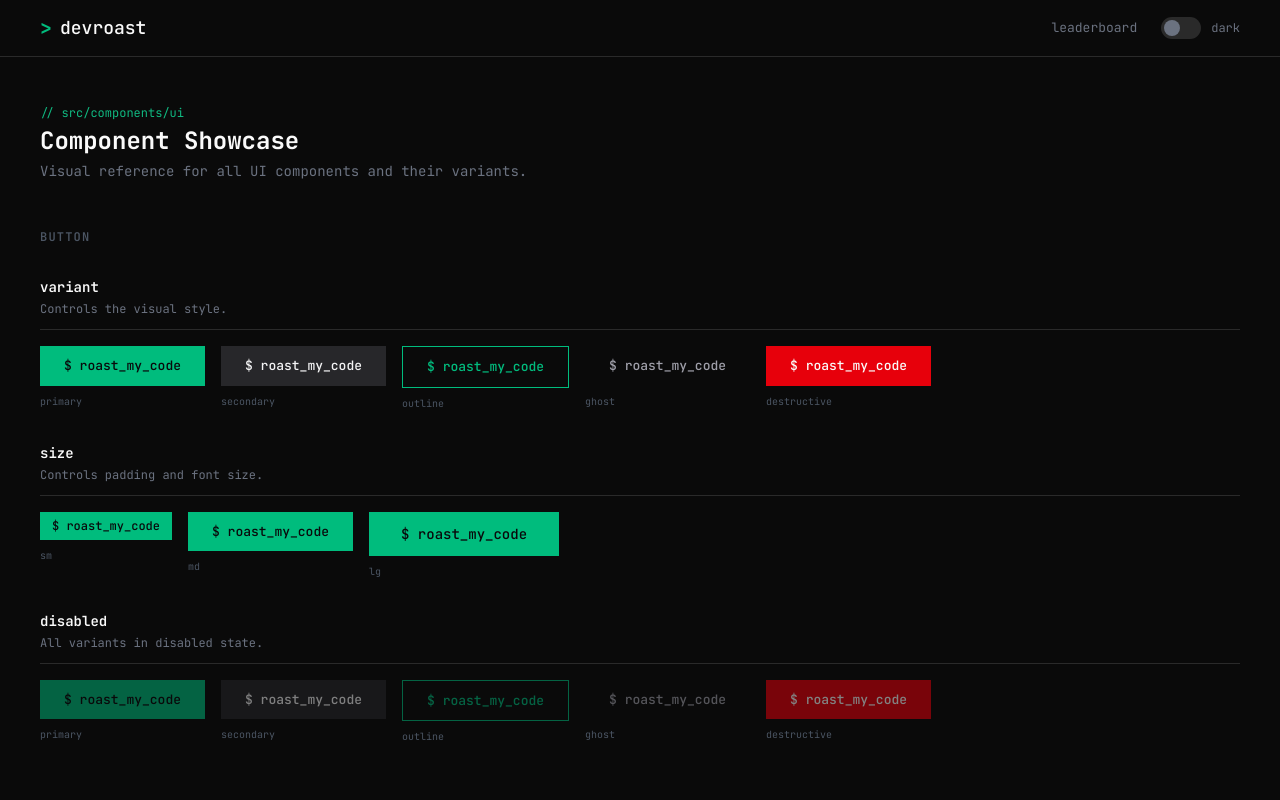
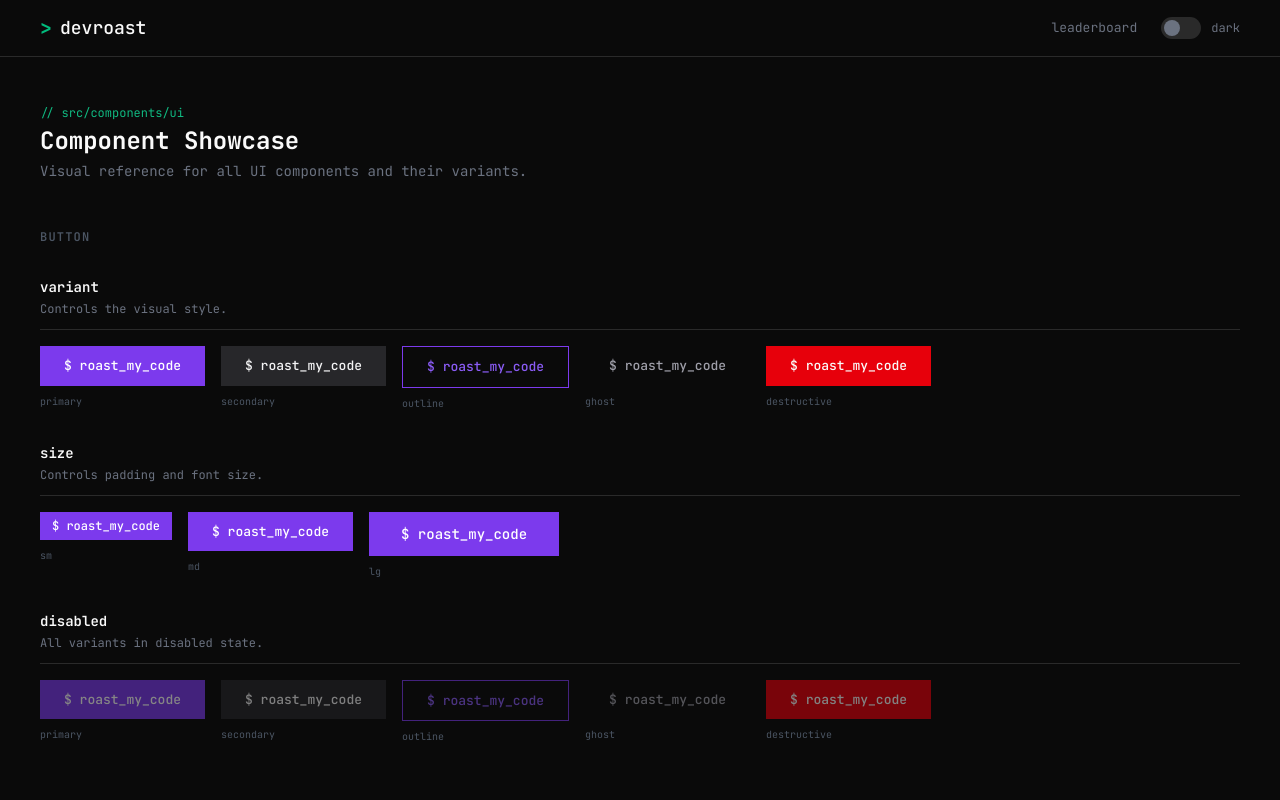
Before and after one commit to gabrieldasneves/IsMyCodeTrash, a Next.js app: page /components in a window 1280 px wide. Shown: the top 800 px of the page. Built offline with nearby package versions, Linux system fonts and the light colour scheme.

Commit message:
feat(theme): replace green buttons with amethyst (#7c3aed)

```diff
--- a/src/app/globals.css
+++ b/src/app/globals.css
@@ -43,7 +43,7 @@
 
   /* Borders */
   --color-border-primary: #2a2a2a;
-  --color-border-focus: #10b981;
+  --color-border-focus: #7c3aed;
 
   /* Text */
   --color-text-primary: #fafafa;
--- a/src/components/ui/button.tsx
+++ b/src/components/ui/button.tsx
@@ -12,11 +12,11 @@ const button = tv({
 	variants: {
 		variant: {
 			primary:
-				"bg-emerald-500 text-zinc-950 not-disabled:hover:bg-emerald-400 focus-visible:ring-emerald-500",
+				"bg-[#7c3aed] text-white not-disabled:hover:bg-[#8b5cf6] focus-visible:ring-[#7c3aed]",
 			secondary:
 				"bg-zinc-800 text-zinc-100 not-disabled:hover:bg-zinc-700 focus-visible:ring-zinc-500",
 			outline:
-				"border border-emerald-500 text-emerald-500 bg-transparent not-disabled:hover:bg-emerald-500 not-disabled:hover:text-zinc-950 focus-visible:ring-emerald-500",
+				"border border-[#7c3aed] text-[#8b5cf6] bg-transparent not-disabled:hover:bg-[#7c3aed] not-disabled:hover:text-white focus-visible:ring-[#7c3aed]",
 			ghost:
 				"bg-transparent text-zinc-400 not-disabled:hover:bg-zinc-800 not-disabled:hover:text-zinc-100 focus-visible:ring-zinc-500",
 			destructive:
```
